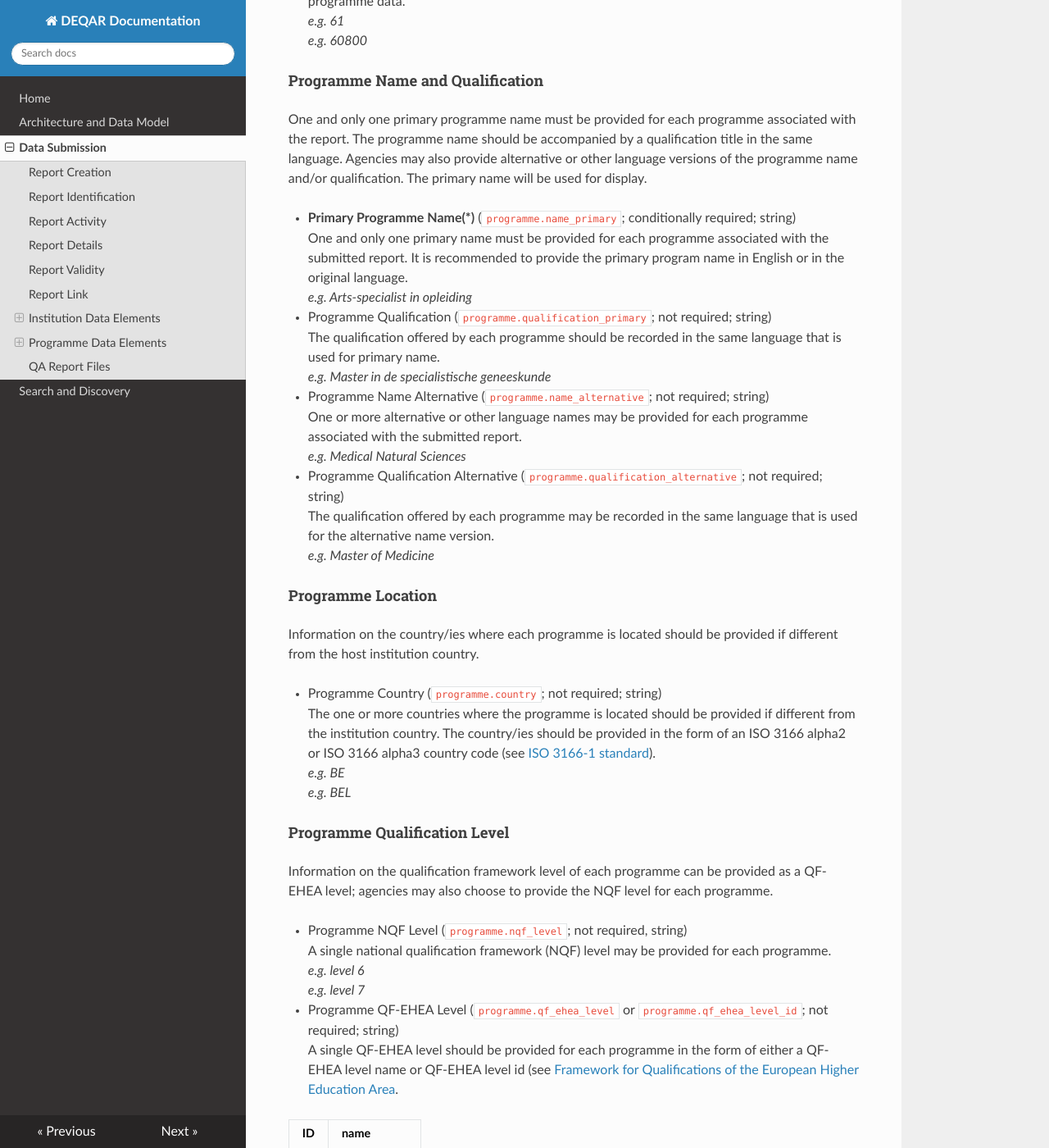
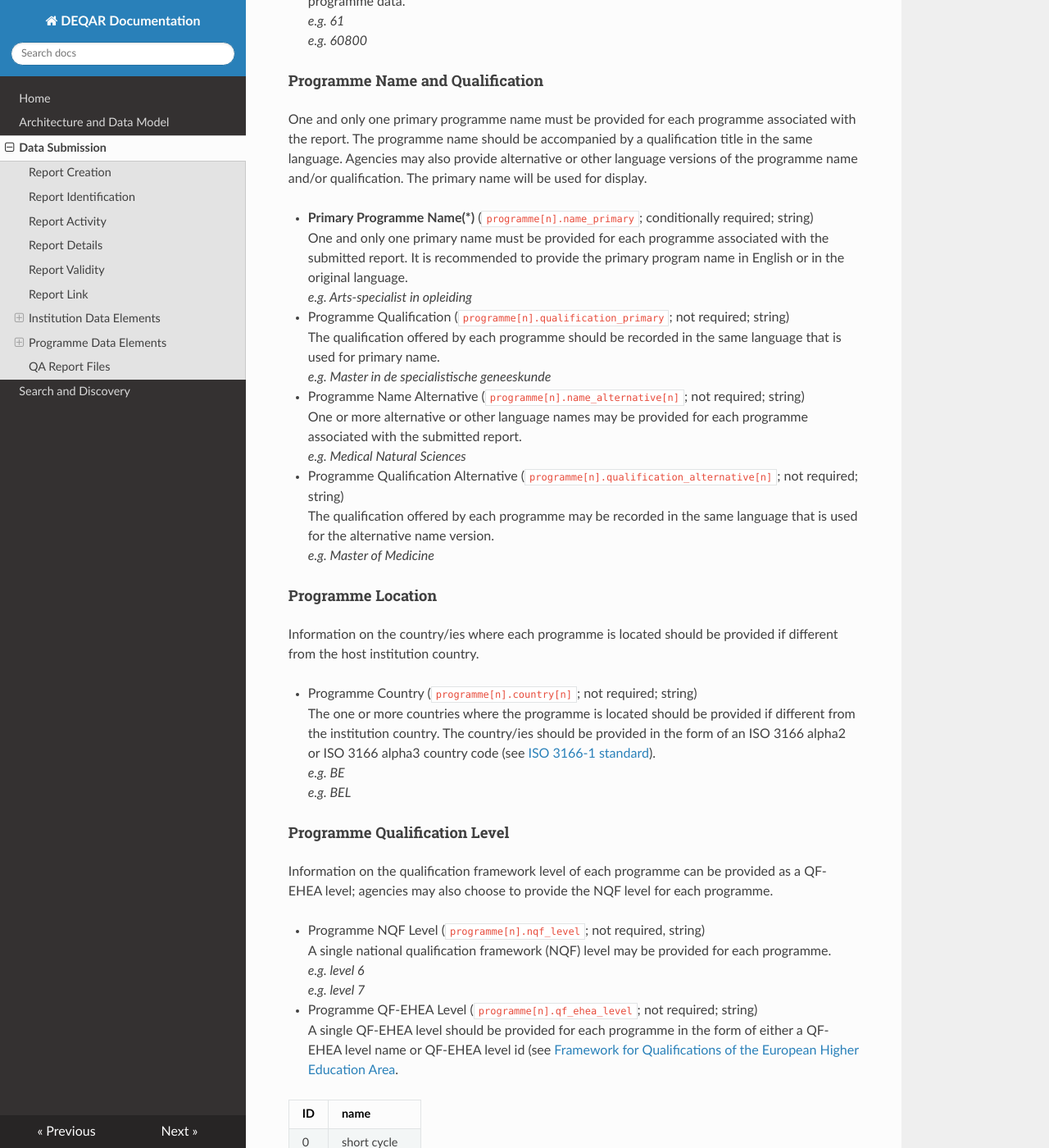
Before and after one commit to EQAR/deqar-docs, an MkDocs documentation site: the page built from docs/data_submission.md, in a window 1280 px wide and 1400 px high, scrolled down 9936 px. Shown: the whole window at 82% size. Built offline with MkDocs 1.6.1, drawn with Linux system fonts in a browser that asks for light colours; nearby versions of some CDN libraries; old or Windows-style settings are respelled for this version of MkDocs; some of the changed text lies outside the part shown.

Commit message:
CSV field names

```diff
--- a/docs/data_submission.md
+++ b/docs/data_submission.md
@@ -29,7 +29,7 @@
 
 A single creating agency must be clearly identified for each report. The creating agency is often, though not always, the same as the submitting agency.
 
-- **Agency\*** (<code>agency</code> or <code>agency_id</code>; required; string)
+- **Agency\*** (<code>agency</code>; required; string)
 The agency which created the report must be provided for each report as an agency acronym or as a DEQAR agency ID. This allows the report to be linked to an existing agency record and makes it possible to validate and transform the submitted data in accordance with the agency's profile.
 *e.g. AAQ*
 *e.g. 33*
@@ -50,7 +50,7 @@
 
 A single activity must be assigned to each report. Activities are selected from the agency's pre-defined list of activities and should be provided as a DEQAR value (as either a string value or a DEQAR activity ID). Optionally an agency may choose to provide local identifiers for its own activities; before these can be used for submission, these identifiers should be assigned through the agency record in the administrative interface. If both elements are submitted for a single report, then the DEQAR value will be used by the system.
 
-- **Activity(\*)** (<code>activity</code> or <code>activity_id</code>; conditionally required; string)
+- **Activity(\*)** (<code>activity</code>; conditionally required; string)
 A DEQAR activity value may be provided as an activity name or DEQAR activity ID for each report. The activity is used to validate the structure of submitted report data.
 *e.g. institutional audit*
 *e.g. programme evaluation*
@@ -75,7 +75,7 @@
 
 Each report must be assigned a single status and a single decision value. Together these elements signal the role, status and nature of the report.  Status and decision values may be provided as either string values or DEQAR IDs.
 
-- **Status\*** (<code>status</code> or <code>status_id</code>; required; string)
+- **Status\*** (<code>status</code>; required; string)
 The status must be provided as either a DEQAR status name or a DEQAR status id for each report. The status specifies whether the report is part of the obligatory EQA system in the country of the institution or whether the institution has undertaken it voluntarily.
 
    |ID |name                          |
@@ -83,7 +83,7 @@
    |1  |part of obligatory EQA system |
    |2  |voluntary                     |
 
-- **Decision\*** (<code>decision</code> or <code>decision_id</code>; required; string)
+- **Decision\*** (<code>decision</code>; required; string)
 The decision must be provided as either a DEQAR decision name or a DEQAR decision id for each report. The decision records the final result of the QA procedure/report.
 
    |ID |name                                    |
@@ -124,11 +124,11 @@
 
 One or more URL links may be provided to alternative views of the report data on the agency's website or other webpage(s) in order to provide more context. A display name may be provided for each URL link. The linked text will display on DEQAR under the display name label provided or, if no name is provided, under generic text provided by DEQAR.
 
-- Link (<code>link</code>, not required, string)
+- Link (<code>link[n]</code>, not required, string)
 One or more URL links may be provided for each report to the same report presented on other sites in order to provide more context to the report.
 *e.g. http://srv.aneca.es/ListadoTitulos/node/1182321350*
 
-- Link Display Name (<code>link_display_name</code>, not required, string)
+- Link Display Name (<code>link_display_name[n]</code>, not required, string)
 A display name may optionally be provided for each link to the report on other sites. If no display name is provided, then EQAR will supply generic text.
 *e.g. General information on this programme.*
 
@@ -177,22 +177,22 @@
 
 One and only one official institution name must be provided for each new institution record. Each official institution name that is in a non-Latin script should be accompanied by a transliterated version to support search and discovery. It is also recommended that agencies provide an English institution name for each new institution record. If provided, the English name will be used for display. An institution acronym may also be provided.  (Note: alternative or other language institution names can be provided through the administrative interface.)
 
-- **Official Institution Name(\*)** (<code>institution.name_official</code>; conditionally required; string)
+- **Official Institution Name(\*)** (<code>institution[n].name_official</code>; conditionally required; string)
 The official name of each institution in the original alphabet must be provided for every new institution record. The official name will be indexed for search and may be used as the primary institution name in the search interface if no English institution name is assigned.
 *e.g. Graz University of Technology*
 *e.g. Югозападен университет "Неофит Рилски"*
 *e.g. Πληροφορίες για τους αλλοδαπούς φοιτητές: Είσοδος και προγράμματα*
 
-- Official Institution Name, transliterated (<code>institution.name_official_transliterated</code>; not required; string)
+- Official Institution Name, transliterated (<code>institution[n].name_official_transliterated</code>; not required; string)
 A romanised transliteration should be provided if the official institution name is in non-Latin script. If no romanised form is stored locally, then [ISO romanisation standards] (https://en.wikipedia.org/wiki/List_of_ISO_romanizations) can be used to created romanised forms.  If transliteration is not provided, access to the institution record through the search interface will be more limited.
 *e.g. Yugo-zapaden universitet "Neofit Rilski”*
 *e.g. Plirophoríes yia tous allodapoús phitités: Ísodos kai prográmmata*
 
-- English Institution Name (<code>institution.name_english</code>; not required; string)
+- English Institution Name (<code>institution[n].name_english</code>; not required; string)
 A single English institution name may be provided for each institution.	If provided, the English institution name will be used as the primary institution name in the search interface.
 *e.g. South-West University "Neofit Rilski", Blagoevgrad*
 
-- Institution Acronym (<code>institution.acronym</code>; not required; string)
+- Institution Acronym (<code>institution[n].acronym</code>; not required; string)
 The official acronym for each institution may be provided. This will be indexed for search.
 *e.g. SWU*
 
@@ -200,17 +200,17 @@
 
 One or more countries must be provided for each new institution record. One city may be provided to correspond with each country along with an optional latitude and longitude. In the case that the institution is located in more than one city in the same country, then this would require a separate country/city entry for each city.
 
-- **Institution Country(\*)** (<code>institution.country</code>; conditionally required; string)
+- **Institution Country(\*)** (<code>institution[n].country[n]</code>; conditionally required; string)
 The country/ies where each institution is located must be provided for every new institution record. Each country must be provided using either an ISO 3166 alpha2 or ISO 3166 alpha3 country code (see [ISO 3166-1 standard](https://en.wikipedia.org/wiki/ISO_3166-1)). Institution countries will be indexed for search.
 *e.g. BG*
 *e.g. BGR*
 
-- Institution City (<code>institution.city</code>; not required; string)
+- Institution City (<code>institution[n].city[n]</code>; not required; string)
 The city name, preferably in English, where the institution is located in each country may be provided for each institution record. If an institution is located in more than one city, then a separate country/city pairing should be entered for each city. Institution cities will be indexed for search.
 *e.g. Sofia*
 
-- Institution Latitude (<code>institution.latitude</code>; not required; float)
-- Institution Longitude (<code>institution.longitude</code>; not required; float)
+- Institution Latitude (<code>institution[n].latitude[n]</code>; not required; float)
+- Institution Longitude (<code>institution[n].longitude[n]</code>; not required; float)
 The exact latitude and longitude of the institution site or the general latitude and longitude of the city of the institution may also be provided for each institution record.
 *e.g. 48,208,356; 1,636,776*
 
@@ -218,7 +218,7 @@
 
 The institution QF-EHEA levels may be provided for each institution. If QF-EHEA levels are provided, then *ALL* levels covered by the institution should be recorded. QF-EHEA levels may be provided as either string values or DEQAR IDs.
 
-- Institution QF-EHEA Level (<code>institution.qf_ehea_level</code> or <code>institution.qf_ehea_level_id</code>; not required; string)
+- Institution QF-EHEA Level (<code>institution[n].qf_ehea_level[n]</code> or <code>institution.qf_ehea_level_id</code>; not required; string)
 One or more institution QF-EHEA levels may be provided as either a DEQAR QF-EHEA level name or a DEQAR QF-EHEA level id for each institution record (see [Framework for Qualifications of the European Higher Education Area](http://ecahe.eu/w/index.php/Framework_for_Qualifications_of_the_European_Higher_Education_Area). These are the qualification framework levels at which each institution may award degrees. (Note: if QF-EHEA levels are provided, then all levels covered by the institution should be provided at the same time.)
 
    |ID |name        |
@@ -232,7 +232,7 @@
 
 One and only one website link must be provided for each new institution record. When possible, the root domain name of the institution website should be provided without language or other qualifiers.
 
-- **Institutional Website(\*)** (<code>institution.website_link</code>; conditionally required; string)
+- **Institutional Website(\*)** (<code>institution[n].website_link</code>; conditionally required; string)
 The URL to the primary institution website or home page should be provided for every new institution record. The root domain name of the site should be used when possible.
 *e.g. http://www.swu.bg*
 
@@ -265,19 +265,19 @@
 
 One and only one primary programme name must be provided for each programme associated with the report. The programme name should be accompanied by a qualification title in the same language. Agencies may also provide alternative or other language versions of the programme name and/or qualification. The primary name will be used for display.
 
-- **Primary Programme Name(\*)** (<code>programme.name_primary</code>; conditionally required; string)
+- **Primary Programme Name(\*)** (<code>programme[n].name_primary</code>; conditionally required; string)
 One and only one primary name must be provided for each programme associated with the submitted report. It is recommended to provide the primary program name in English or in the original language.
 *e.g. Arts-specialist in opleiding*
 
-- Programme Qualification (<code>programme.qualification_primary</code>; not required; string)
+- Programme Qualification (<code>programme[n].qualification_primary</code>; not required; string)
 The qualification offered by each programme should be recorded in the same language that is used for primary name.
 *e.g. Master in de specialistische geneeskunde*
 
-- Programme Name Alternative (<code>programme.name_alternative</code>; not required; string)
+- Programme Name Alternative (<code>programme[n].name_alternative[n]</code>; not required; string)
 One or more alternative or other language names may be provided for each programme associated with the submitted report.
 *e.g. Medical Natural Sciences*
 
-- Programme Qualification Alternative (<code>programme.qualification_alternative</code>; not required; string)
+- Programme Qualification Alternative (<code>programme[n].qualification_alternative[n]</code>; not required; string)
 The qualification offered by each programme may be recorded in the same language that is used for the alternative name version.
 *e.g. Master of Medicine*
 
@@ -285,7 +285,7 @@
 
 Information on the country/ies where each programme is located should be provided if different from the host institution country.
 
-- Programme Country (<code>programme.country</code>; not required; string)
+- Programme Country (<code>programme[n].country[n]</code>; not required; string)
 The one or more countries where the programme is located should be provided if different from the institution country. The country/ies should be provided in the form of an ISO 3166 alpha2 or ISO 3166 alpha3 country code (see [ISO 3166-1 standard](https://en.wikipedia.org/wiki/ISO_3166-1)).
 *e.g. BE*
 *e.g. BEL*
@@ -294,12 +294,12 @@
 
 Information on the qualification framework level of each programme can be provided as a QF-EHEA level; agencies may also choose to provide the NQF level for each programme.
 
-- Programme NQF Level (<code>programme.nqf_level</code>; not required, string)
+- Programme NQF Level (<code>programme[n].nqf_level</code>; not required, string)
 A single national qualification framework (NQF) level may be provided for each programme.
 *e.g. level 6*
 *e.g. level 7*
 
-- Programme QF-EHEA Level (<code>programme.qf_ehea_level</code> or <code>programme.qf_ehea_level_id</code>; not required; string)
+- Programme QF-EHEA Level (<code>programme[n].qf_ehea_level</code>; not required; string)
 A single QF-EHEA level should be provided for each programme in the form of either a QF-EHEA level name or QF-EHEA level id (see [Framework for Qualifications of the European Higher Education Area](http://ecahe.eu/w/index.php/Framework_for_Qualifications_of_the_European_Higher_Education_Area).
 
   |ID |name        |
@@ -319,17 +319,17 @@
    |File Display Name                            |no           |one (per) |*Report*<br>*Evaluation*<br>*MAD2014_UPC_es.pdf*|
    |**Report Language\***                        |yes          |many (per)|*es*<br>*spa*           |
 
-- **File Original Location(\*)** (<code>file.original_location</code>; conditionally required; string)
+- **File Original Location(\*)** (<code>file[n].original_location</code>; conditionally required; string)
 At least one PDF file should be provided with each submitted report in the form of a URL. Optionally, PDF files can be uploaded through the API or user interface.
 *e.g. http://estudis.aqu.cat/MAD2014_UPC_es.pdf*
 
-- File Display Name (<code>file.display_name</code>; not required; string)
+- File Display Name (<code>file[n].display_name</code>; not required; string)
 A single file display name may be provided for each PDF report file. This will be used for the file link in DEQAR. If no display name is provided, then the file name will be used for display instead.
 *e.g. Report*
 *e.g. Evaluation*
 *e.g. MAD2014_UPC_es.pdf*
 
-- **Report Language\*** (<code>file.report_language</code>; required; string)
+- **Report Language\*** (<code>file[n].report_language[n]</code>; required; string)
 One or more languages must be provided for each file in the form of an ISO 639 1 (two-digit) or ISO 639 2 (three digit) language code (see [ISO 639-1 or ISO 639-2/B format](https://en.wikipedia.org/wiki/List_of_ISO_639-1_codes)).
 *e.g. es*
 *e.g. spa*
```
Also changed, not shown: other parts of docs/data_submission.md (+4 -4 lines).
